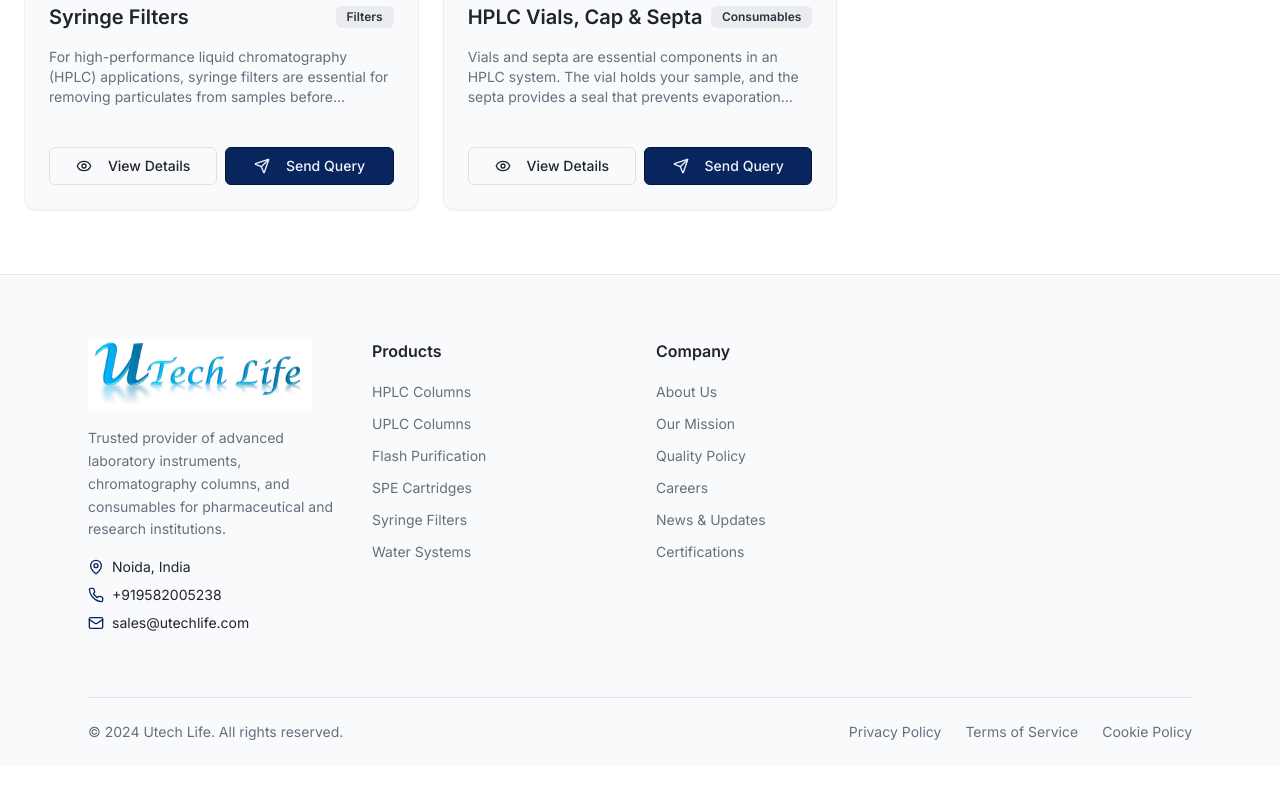
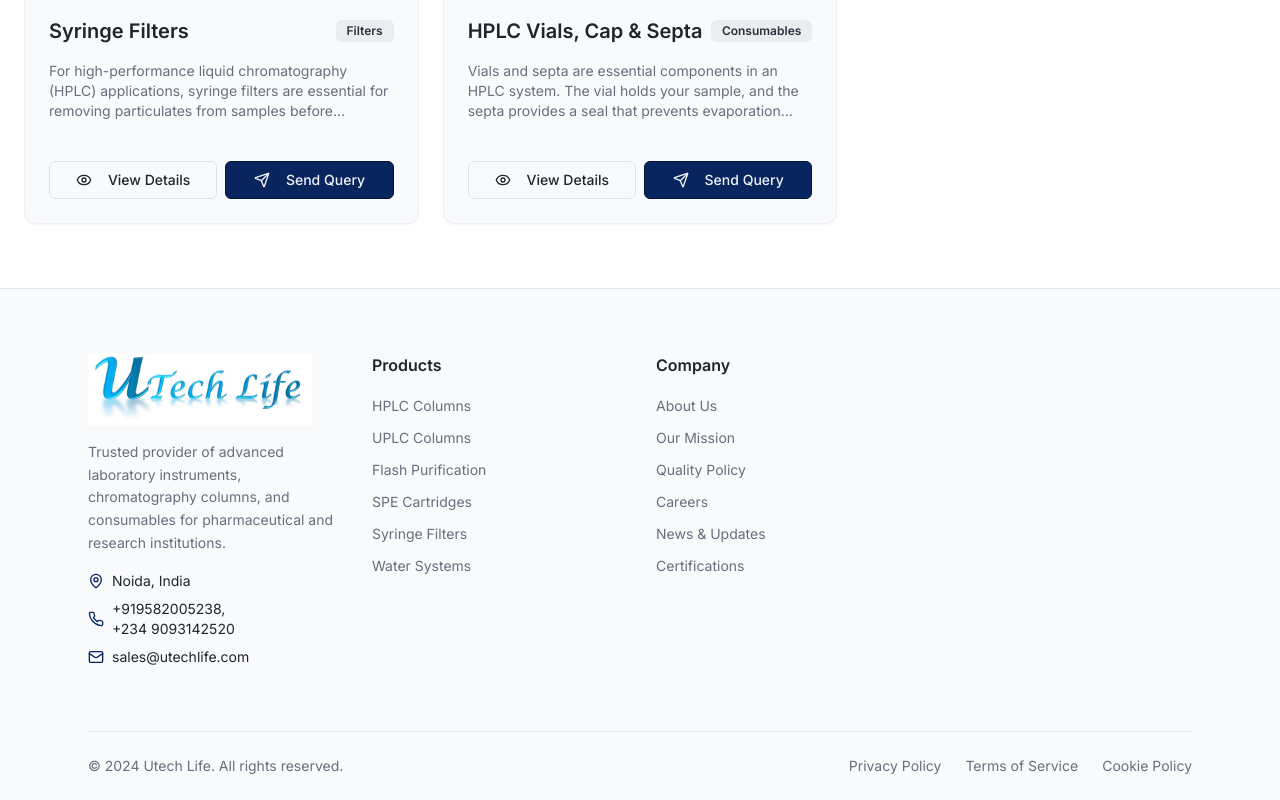
Before and after one commit to pankaj-mahor/Utechlife, a React (Vite) app: page /products in a window 1280 px wide. Shown: the part 1333-2133 px from the top of the page. Before the commit the page ends 2099 px from the top, so only its background shows below. Built offline with nearby package versions, Linux system fonts and the light colour scheme.

Commit message:
add new number

```diff
--- a/src/components/Footer.tsx
+++ b/src/components/Footer.tsx
@@ -69,7 +69,9 @@ export default function Footer() {
                 </div>
                 <div className="flex items-center gap-2">
                   <Phone className="h-4 w-4 text-primary" />
-                  <span>+{phoneNumber}</span>
+                  <span>
+                    +{phoneNumber}, <br /> +234 9093142520
+                  </span>
                 </div>
                 <div className="flex items-center gap-2">
                   <Mail className="h-4 w-4 text-primary" />
--- a/src/components/Header.tsx
+++ b/src/components/Header.tsx
@@ -10,7 +10,7 @@ import {
   DropdownMenuTrigger,
 } from "@/components/ui/dropdown-menu";
 import { phoneNumber } from "../utils/utils";
-import logo from "../assets/logo.png";
+import logo from "../assets/logo.jpeg";
 export default function Header() {
   const [isOpen, setIsOpen] = useState(false);
   const [location, setLocation] = useLocation();
```
Also changed, not shown: 1 other file (tests, documents, lock files or other folders).
